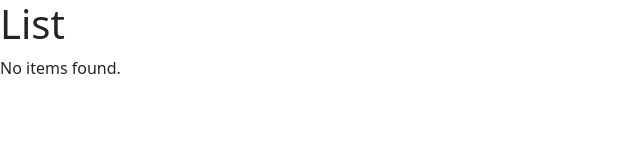
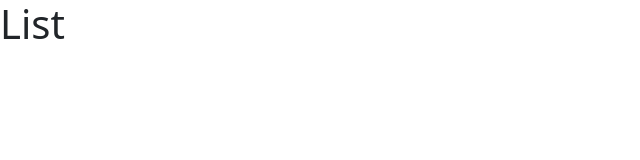
Before and after one commit to LizeeRaphael/game-app, a React (Vite) app: page / in a window 1280 px wide. Shown: the top 160 px of the page, without its empty margins (0-640 px from the left). Built offline with nearby package versions, Linux system fonts and the light colour scheme.

Commit message:
got rid of if statement

```diff
--- a/src/App.tsx
+++ b/src/App.tsx
@@ -21,14 +21,6 @@ function ListGroup() {
   let items = ["New York", "San Francisco", "Tokyo", "London", "Paris"];
   items = [];
 
-  if (items.length === 0)
-    return (
-      <>
-        <h1>List</h1>
-        <p>No items found.</p>
-      </>
-    );
-
   return (
     <>
       <h1>List</h1>
```
